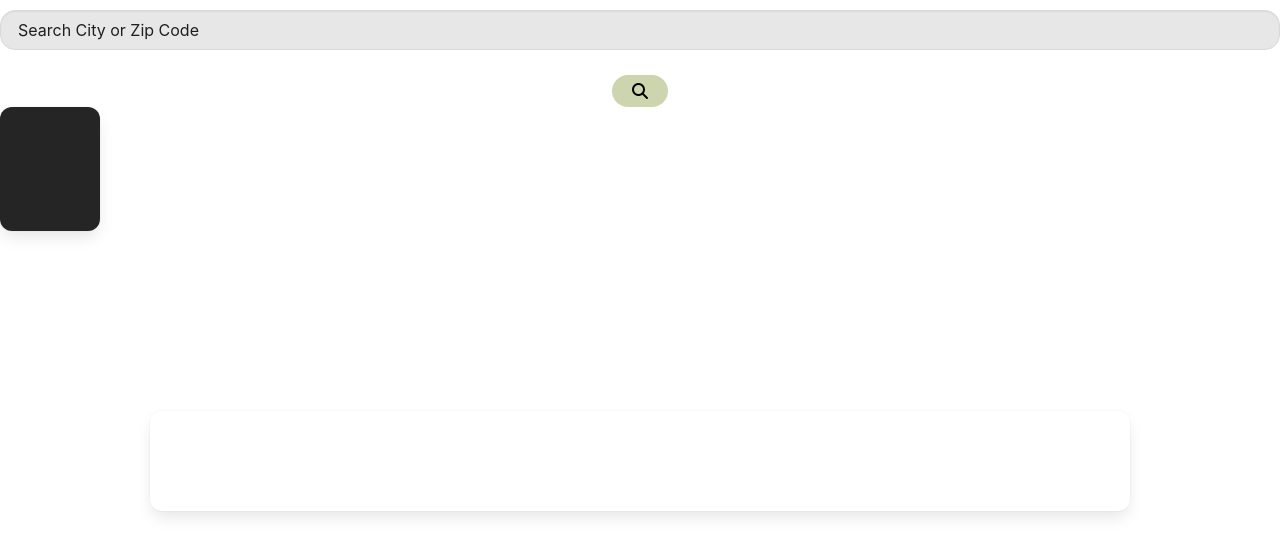
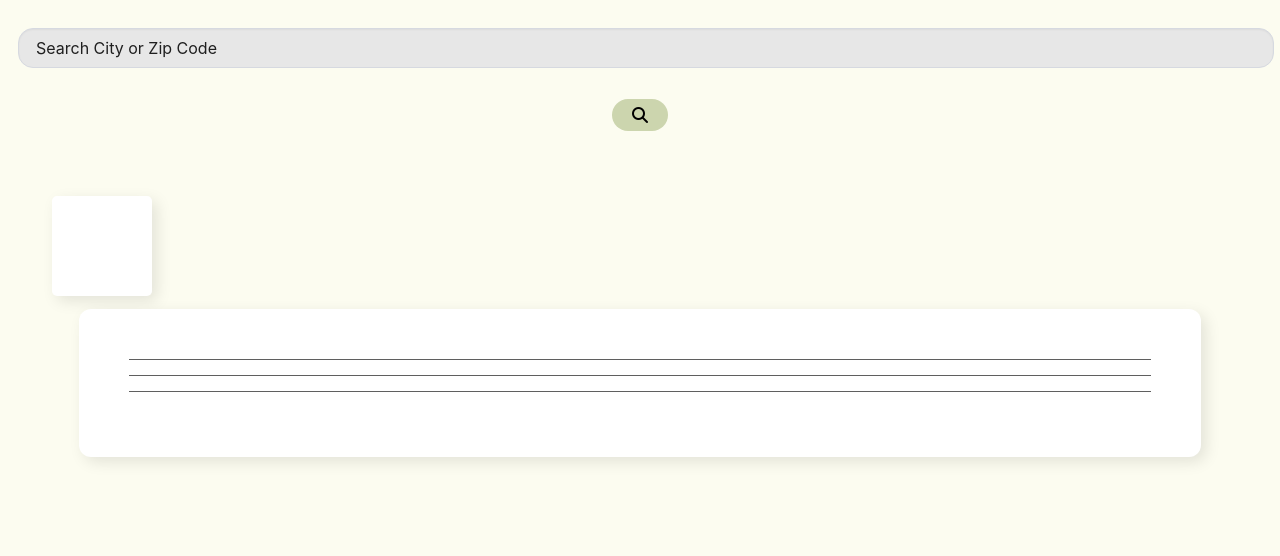
Before and after one commit to qchris101/WeatherApp, a website: page public/index.html in a window 1280 px wide. Drawn offline with nearby package versions, Linux system fonts and the light colour scheme.

Commit message:
Adjusting Styles.

```diff
--- a/public/app.js
+++ b/public/app.js
@@ -3,6 +3,14 @@ const form = document.querySelector("#getWeather")
 const input = document.querySelector("#location")
 const showError = document.querySelector("#error_message")
 
+function toggleVis(elementId) {
+    const element = document.getElementById(elementId);
+    if (element.style.display === "none" || element.style.display === "") {
+        element.style.display = "block"; // Show element
+    } else {
+        element.style.display = "none"; // Hide element
+    }
+}
 
 const weatherElements = {
     temp_f : document.querySelector("#temp_f"),
--- a/public/index.html
+++ b/public/index.html
@@ -8,15 +8,15 @@
     <link rel="stylesheet" href="style.css">
     <link rel="stylesheet" href="https://cdn.jsdelivr.net/npm/bulma@1.0.2/css/bulma.min.css">
 </head>
-<body id="body">
+<body>
     <p id="error_message" style="color: red; display: none;"></p>
 
-    <div>
+    <div class="column">
 
         <form action = "" method="get" id="weatherInfo">
             <nav>
                 <input type="text" id="location" class="input is-rounded " placeholder="Search City or Zip Code" >
-                <button type="submit" id="getWeather" class="button is-dark is-rounded" ><i class="fa-solid fa-magnifying-glass"></i></button>
+                <button type="submit" id="getWeather" class="button is-dark is-rounded"><i class="fa-solid fa-magnifying-glass"></i></button>
             </nav>
         </form>
 
@@ -24,12 +24,12 @@
 
             <div id="ImgDiv" class="card">
                 <h3 id="location_name" ></h3>
-                <p id="weather_text" class="title">
+                <p id="weather_text" >
 
-                    <section >
-                        <div id ="temp_f"> </div>
 
-                    </section>
+                        <div id ="temp_f" class=""> </div>
+
+
                 </p>
                 <img id="temp_icon" >
             </div>
--- a/public/style.css
+++ b/public/style.css
@@ -1,8 +1,19 @@
+:root {
+    --bulma-body-background-color: rgb(252, 252, 240) !important;
+}
 h1 {
     display: flex;
     justify-content: center;
     align-items: center;
     color: black !important;
+}
+#feel_like,#wind_mph,#precip{
+    margin-bottom: 15px;
+    font-weight: bold;
+    border-bottom: 1px solid rgb(95, 95, 95) !important;
+}
+#humid {
+    font-weight: bold;
 }
 #weatherDiv{
     color: white;
@@ -15,9 +26,10 @@ input{
     color: black;
 }
 #output{
-    margin:50px;
-    padding: 100px;
+    margin:55px;
+    margin-top: -45px;
     color: white !important;
+    /* box-shadow: 5px 5px 15px rgba(0, 0, 0, 0.1); */
 }
 .card{
     padding: 50px;
@@ -41,13 +53,13 @@ input{
 }
 
 #getWeather {
-    margin-top: 25px;
+    margin: 25px;
     background-color: #CCD5AE !important;
     color: black;
 }
 #location{
     border-radius: 15px;
-    padding-top: 6px;
+    margin: 6px;
     color: black;
 }
 #getWeather:hover {
@@ -56,14 +68,20 @@ input{
 #weatherInfo:focus {
     outline: none;
 }
-
+section{
+    box-shadow: 5px 5px 15px rgba(0, 0, 0, 0.1) !important;
+}
 #ImgDiv{
     position: relative;
+    margin:40px;
     display: inline-block;
-    background-color: rgb(37, 37, 37) !important;
+    background-color: rgb(255, 255, 255) !important;
+    border-radius: 5px;
+    box-shadow: 5px 5px 15px rgba(0, 0, 0, 0.1);
 }
 
 #temp_icon {
+    border-radius: 5px;
     display: block;
     width: 100%;
 }
```
